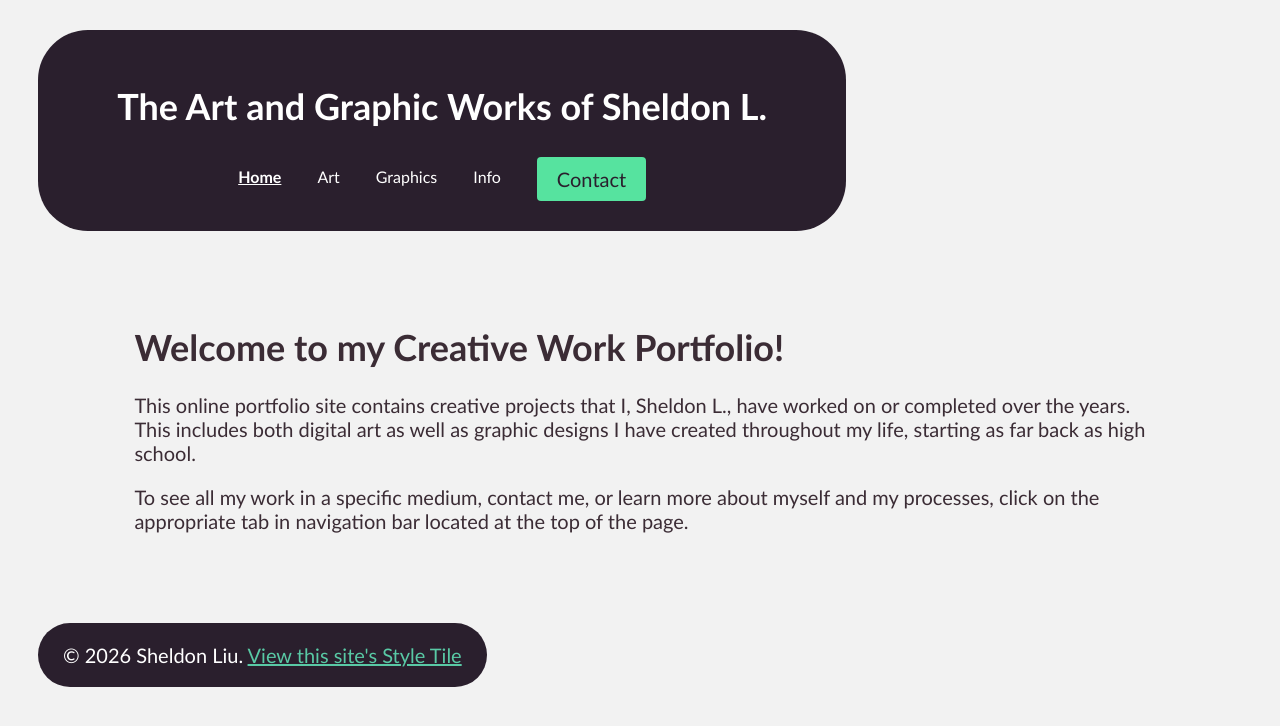
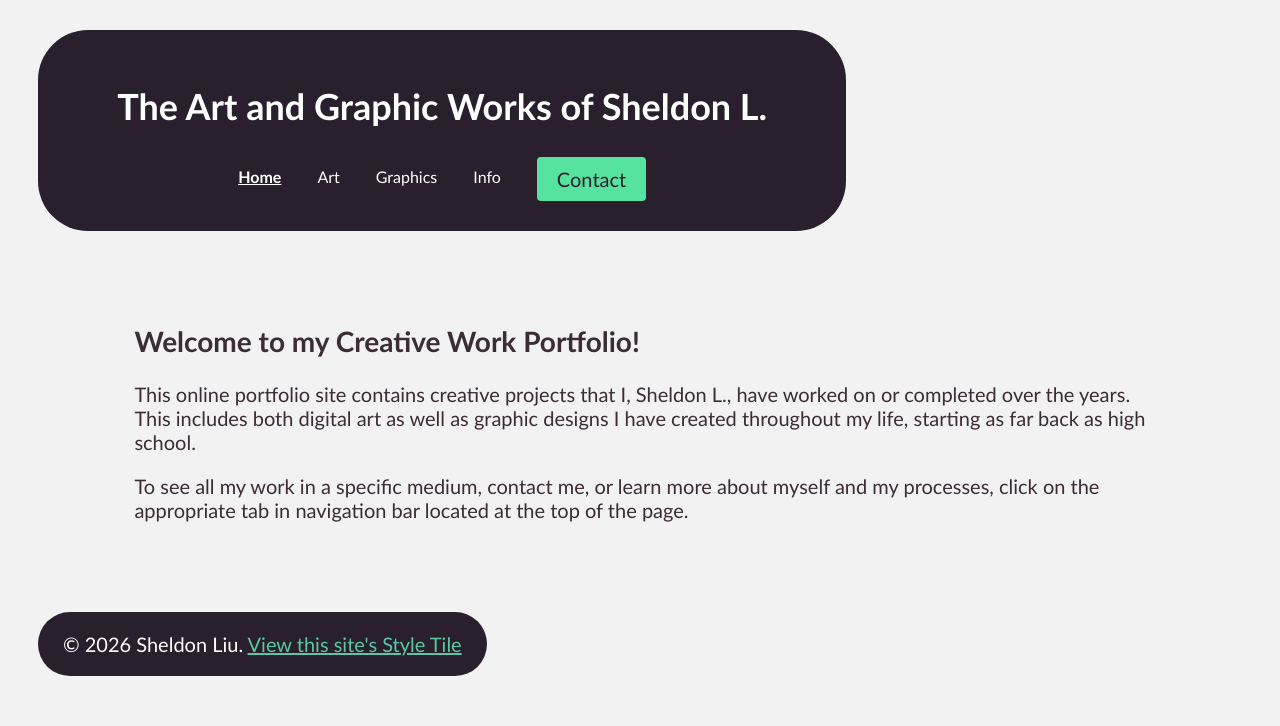
Before and after one commit to SheLiuGH/my-portfolio, a plain HTML site: page index.html in a window 1280 px wide. Drawn offline with Linux system fonts and the light colour scheme.

Commit message:
SEO Accessibility pass

```diff
--- a/index.html
+++ b/index.html
@@ -2,8 +2,9 @@
 <html lang="en">
 <head>
   <meta charset="UTF-8">
-  <title>The Art and Graphic Works of Sheldon L.</title>
+  <title>Homepage | The Art and Graphic Works of Sheldon L.</title>
   <meta name="viewport" content="width=device-width, initial-scale=1">
+  <meta name="description" content="Explore the art and graphic works of Sheldon L. starting here.">
   <link rel="stylesheet" href="css/style.css">
 </head>
 <body>
@@ -22,7 +23,7 @@
 </header>
 
 <main id="main-content">
-  <h1>Welcome to my Creative Work Portfolio!</h1>
+  <h2>Welcome to my Creative Work Portfolio!</h2>
   <p>This online portfolio site contains creative projects that I, Sheldon L., have worked on or completed over the years. This includes both digital art as well as graphic designs I have created throughout my life, starting as far back as high school.</p>
   <p>To see all my work in a specific medium, contact me, or learn more about myself and my processes, click on the appropriate tab in navigation bar located at the top of the page.</p>
 </main>
```
